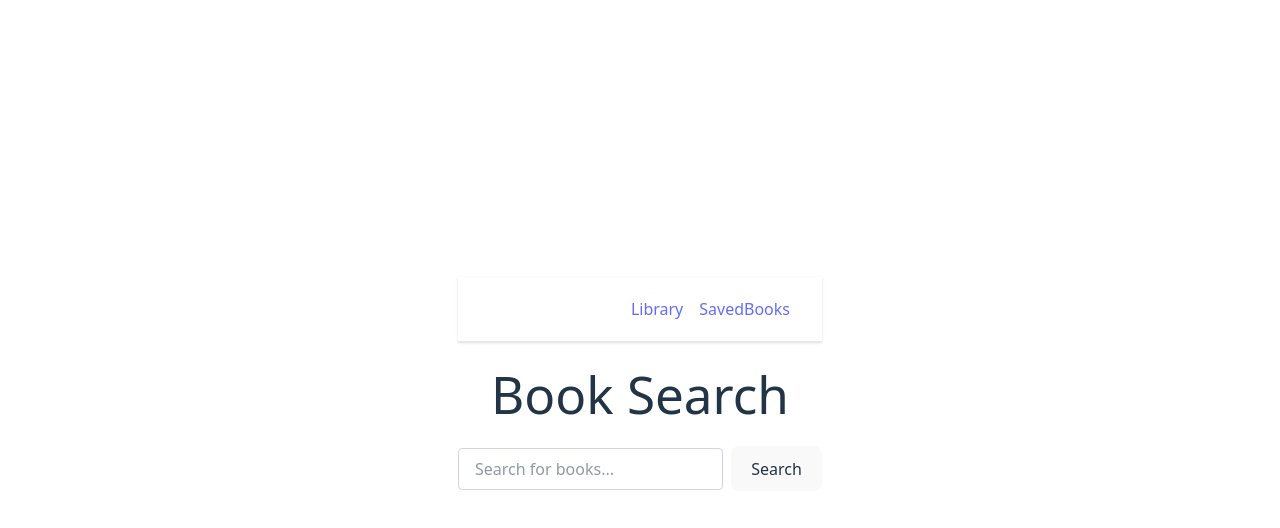
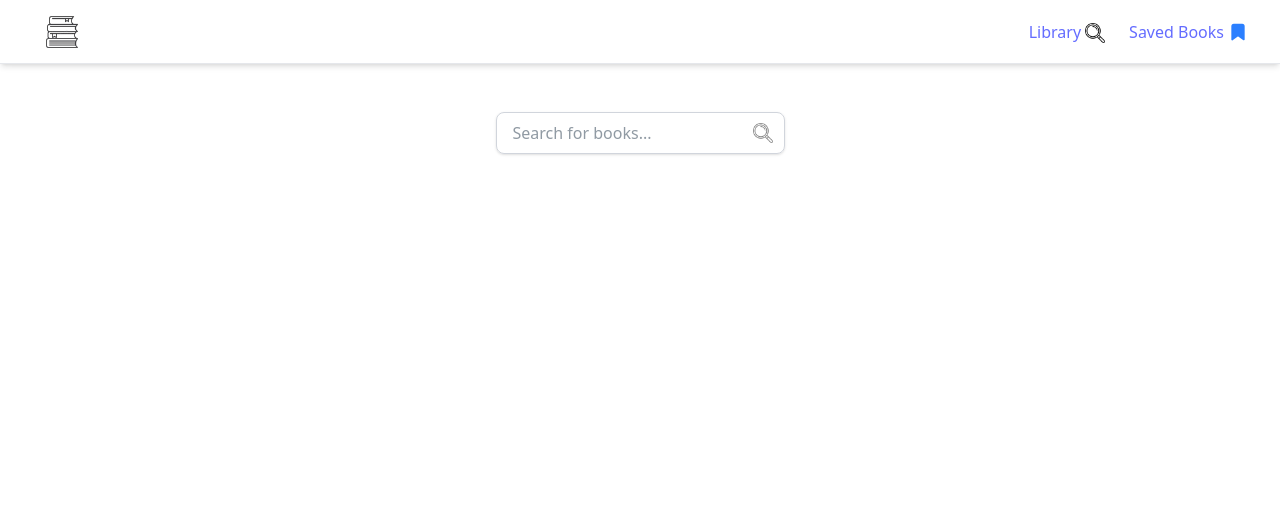
Before and after one commit to michaelZ00/Lib-Project, a React (Vite) app: page / in a window 1280 px wide. Shown: the top 528 px of the page. Built offline with nearby package versions, Linux system fonts and the light colour scheme.

Commit message:
some icons and postion fix

```diff
--- a/src/App.tsx
+++ b/src/App.tsx
@@ -9,10 +9,12 @@ function App() {
 
     <div className="app">
       <Navbar />
-      <Routes>
-        <Route path="/" element={<Library />} />
-        <Route path="/SavedBooks" element={<SavedBooks />} />
-      </Routes>
+      <main className="pt-16">
+        <Routes>
+          <Route path="/" element={<Library />} />
+          <Route path="/SavedBooks" element={<SavedBooks />} />
+        </Routes>
+      </main>
     </div>
   )
 }
--- a/src/Library.tsx
+++ b/src/Library.tsx
@@ -1,6 +1,7 @@
 import React, { useState } from 'react';
 import BookCard from './components/BookCard';
-const apiKEY = import.meta.env.VITE_GOOGLE_BOOKS_KEY
+
+const apiKEY = import.meta.env.VITE_GOOGLE_BOOKS_KEY;
 interface Book {
   id: string;
   volumeInfo: {
@@ -12,41 +13,49 @@ interface Book {
     };
   };
 }
+
+// ... (Interface נשאר אותו דבר)
+
 function Library() {
-     const [query, setQuery] = useState('')
-      const [books, setBooks] = useState<Book[]>([])
+  const [query, setQuery] = useState('');
+  const [books, setBooks] = useState<Book[]>([]);
+
   const handleSearch = async (e: React.FormEvent) => {
-        e.preventDefault()
+    e.preventDefault();
     try {
-          const response = await fetch(`https://www.googleapis.com/books/v1/volumes?q=${query}+intitle&key=${apiKEY}`)
-          const data = await response.json()
-          console.log('Fetched books:', data)
-          setBooks(data.items || [])
+      const response = await fetch(`https://www.googleapis.com/books/v1/volumes?q=${query}+intitle&key=${apiKEY}`);
+      const data = await response.json();
+      setBooks(data.items || []);
     } catch (error) {
-          console.error('Error fetching books:', error)
+      console.error('Error fetching books:', error);
     }
-      }
+  };
+
   return (
-    <>
-<h1 className="mt-0 mb-6">Book Search</h1>
-      <form onSubmit={handleSearch}>
+    <div className="flex flex-col justify-start items-center w-full min-h-screen pt-4 px-4">
+      <form onSubmit={handleSearch} className="max-w-md w-full mb-8">
+        <div className="relative flex items-center">
           <input
             type="text"
             placeholder="Search for books..."
-          className="border border-gray-300 rounded px-4 py-2 mr-2 outline-none focus:ring-2 focus:ring-blue-500"
+            className="w-full border border-gray-300 rounded-lg pl-4 pr-10 py-2 outline-none focus:ring-2 focus:ring-blue-500 transition-all shadow-sm"
             value={query}
             onChange={(e) => setQuery(e.target.value)}
           />
-        <button type="submit">Search</button>
+          <img
+            src="./src/assets/loupe.png"
+            alt="search"
+            className="absolute right-3 top-1/2 transform -translate-y-1/2 w-5 h-5 object-contain pointer-events-none opacity-50"
+          />
+        </div>
       </form>
-
-      <div className="grid grid-cols-1 md:grid-cols-3 gap-6 mt-8">
+      <div className="grid grid-cols-1 md:grid-cols-3 gap-6 w-full max-w-6xl">
         {books.map((book) => (
           <BookCard key={book.id} {...book} />
         ))}
       </div>
-        </>
-  )
+    </div>
+  );
 }
 
 export default Library;
--- a/src/SavedBooks.tsx
+++ b/src/SavedBooks.tsx
@@ -1,6 +1,5 @@
 import { useState, useEffect } from 'react';
 import BookCard from './components/BookCard';
-import Navbar from './components/NavBar';
 
 const apiKEY = import.meta.env.VITE_GOOGLE_BOOKS_KEY;
 
--- a/src/components/NavBar.tsx
+++ b/src/components/NavBar.tsx
@@ -2,22 +2,43 @@ import { Link } from "react-router-dom";
 
 function Navbar() {
   return (
-    <nav className="bg-white shadow-sm border-b border-gray-200 mb-6">
-      <div className="max-w-7xl mx-auto px-4 sm:px-6 lg:px-8">
-        <div className="flex justify-between h-16">
-          <div className="flex items-center"></div>
-          <div className="flex items-center space-x-4">
+    <nav className="fixed top-0 left-0 w-full z-[100] bg-white shadow-md border-b border-gray-200 h-16">
+      <div className="max-w-7xl mx-auto px-4 sm:px-6 lg:px-8 h-full">
+        <div className="flex justify-between items-center h-full">
+          <div className="font-bold text-xl text-blue-600">
+            <img
+              src="/src/assets/logo.webp"
+              alt="My Library Logo"
+              className="h-15 w-15"
+            />
+          </div>
+          <div className="flex items-center space-x-6">
             <Link
               to="/"
-              className="hover:text-blue-400 font-medium transition-colors"
+              className="text-gray-700 hover:text-blue-500 font-medium transition-colors"
             >
               Library
+              <img
+                src="./src/assets/loupe.png"
+                alt="Library Icon"
+                className="w-5 h-5 text-blue-500 fill-blue-500 inline-block ml-1"
+              />
             </Link>
             <Link
-              to="/SavedBooks"
-              className="hover:text-blue-400 font-medium transition-colors"
+              to="/savedbooks"
+              className="text-gray-700 hover:text-blue-500 font-medium transition-colors flex items-center gap-1"
             >
-              SavedBooks
+              Saved Books
+              <svg
+                viewBox="0 0 24 24"
+                className="w-5 h-5 text-blue-500 fill-blue-500"
+                stroke="currentColor"
+                strokeWidth="2"
+                strokeLinecap="round"
+                strokeLinejoin="round"
+              >
+                <path d="M19 21l-7-5-7 5V5a2 2 0 0 1 2-2h10a2 2 0 0 1 2 2z" />
+              </svg>
             </Link>
           </div>
         </div>
```
Also changed, not shown: src/assets/logo.webp (added), src/assets/loupe.png (added). Lines whose indentation alone changed are shown as unchanged.
